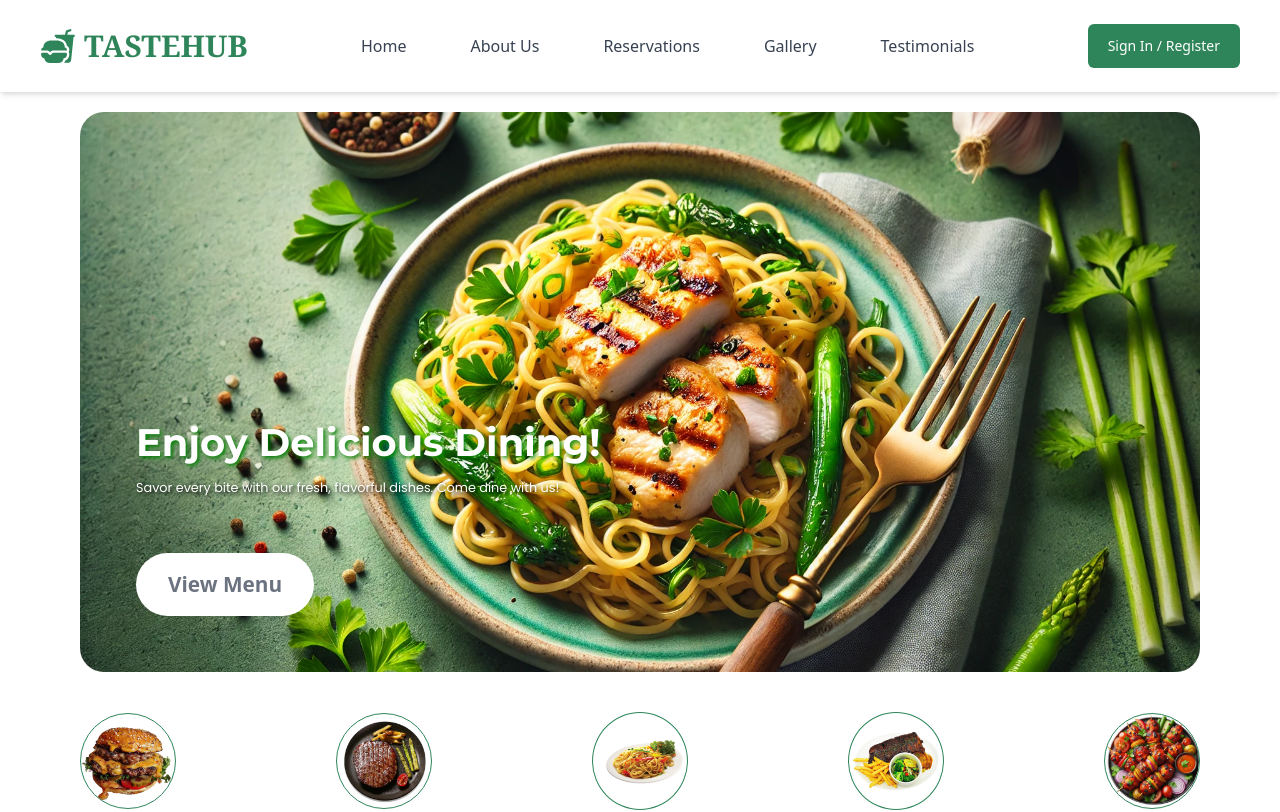
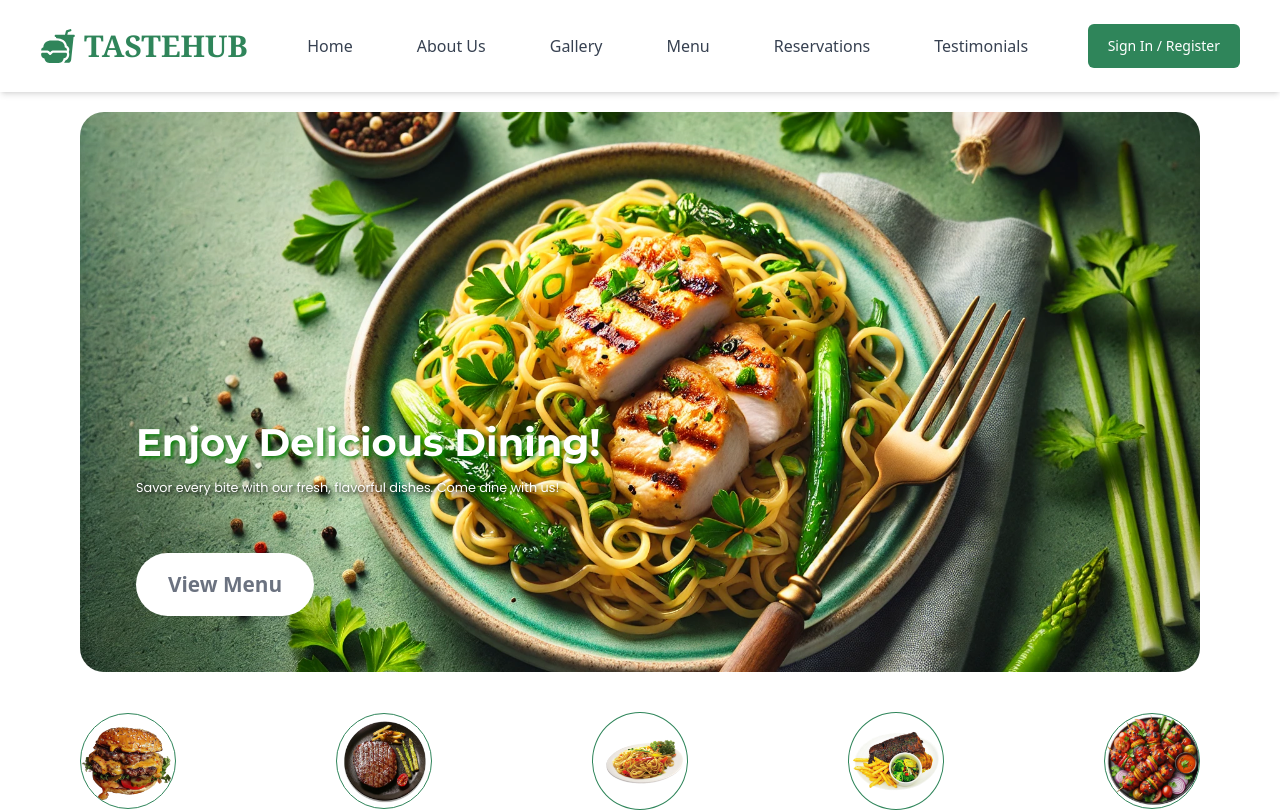
Before and after one commit to kameyaw14/Restaurant-Landing-Page, a React (Vite) app in the folder frontend/: page / in a window 1280 px wide. Shown: the top 812 px of the page. Built offline with nearby package versions, Linux system fonts and the light colour scheme.

Commit message:
added smooth scroll

```diff
--- a/frontend/src/App.jsx
+++ b/frontend/src/App.jsx
@@ -71,23 +71,23 @@ const App = () => {
         <div>
           <ExploreMenu />
         </div>
-        <div>
+        <div id="about">
           <AboutUs />
         </div>
-        <div>
+        <div id="gallery">
           <FoodList />
         </div>
         {/* menu section */}
-        <div className="relative">
+        <div className="relative" id="menu">
           <div style={MenuStyle}></div>
           <div className="relative z-10">
             <Menu />
           </div>
         </div>
-        <div>
+        <div id="reservations">
           <Reservations />
         </div>
-        <div>
+        <div id="testimonials">
           <Testimonials />
         </div>
       </div>{" "}
--- a/frontend/src/assets/images/data.js
+++ b/frontend/src/assets/images/data.js
@@ -11,15 +11,21 @@ export const NavBarMenu = [
   },
 
   {
+    id: 3,
+    title: "Gallery",
+    link: "#gallery",
+  },
+  {
     id: 4,
+    title: "Menu",
+    link: "#menu",
+  },
+  {
+    id: 5,
     title: "Reservations",
     link: "#reservations",
   },
-  {
-    id: 5,
-    title: "Gallery",
-    link: "#gallery",
-  },
+
   {
     id: 6,
     title: "Testimonials",
```
